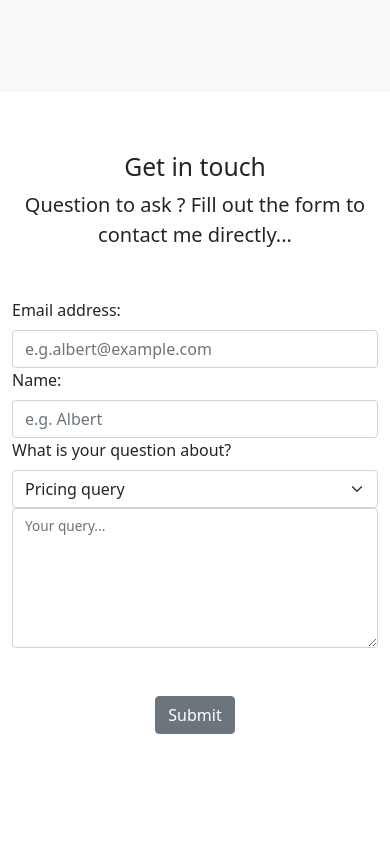
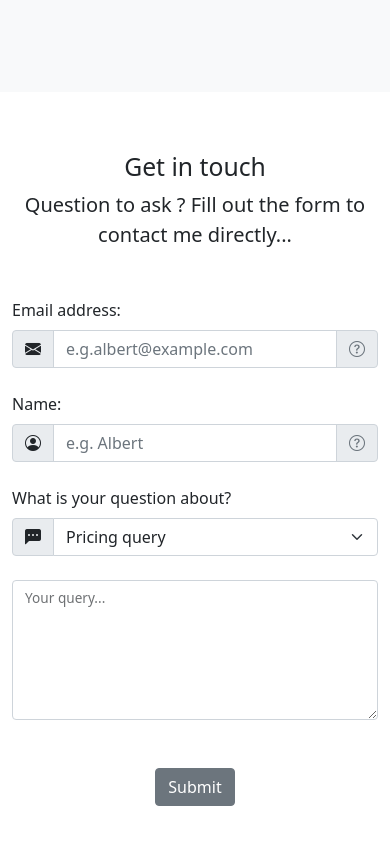
Before and after one commit to johanein/bootstrap-5, a plain HTML site: page imageGrid.html in a window 390 px wide. Shown: the part 4107-4951 px from the top of the page. Drawn offline with nearby package versions, Linux system fonts and the light colour scheme.

Commit message:
input group text and tooltip

```diff
--- a/imageGrid.html
+++ b/imageGrid.html
@@ -84,12 +84,15 @@
               >Buy large</a
             >
           </div>
-          <div class="col-md-5 text-center">
-            <img
-              class="img-fluid d-none d-md-block"
-              src="/Assets/img1.jpg"
-              alt="cover book"
-            />
+          <div class="col-md-5 text-center d-none d-md-block">
+            <!-- tooltip -->
+            <span
+              class="tt"
+              data-bs-placement="bottom"
+              title="Book cover image"
+            >
+              <img class="img-fluid" src="/Assets/img1.jpg" alt="cover book" />
+            </span>
           </div>
         </div>
       </div>
@@ -429,27 +432,62 @@
           <div class="col-lg-6">
             <form>
               <label for="email" class="form-label">Email address:</label>
+              <div class="input-group mb-4">
+                <span class="input-group-text">
+                  <i class="bi bi-envelope-fill"></i>
+                </span>
                 <input
                   type="email"
                   class="form-control"
                   id="email"
                   placeholder="e.g.albert@example.com"
                 />
+                <!-- tooltip -->
+                <span class="input-group-text">
+                  <span
+                    class="tt"
+                    data-bs-placement="bottom"
+                    title="Input your email address"
+                  >
+                    <i class="bi bi-question-circle text-muted"></i>
+                  </span>
+                </span>
+              </div>
               <label for="name" class="form-label">Name:</label>
+              <div class="input-group mb-4">
+                <span class="input-group-text">
+                  <i class="bi bi-person-circle"></i>
+                </span>
                 <input
                   type="text"
                   class="form-control"
                   id="name"
                   placeholder="e.g. Albert"
                 />
+                <!-- tooltip -->
+                <span class="input-group-text">
+                  <span
+                    class="tt"
+                    data-bs-placement="bottom"
+                    title="Input your name"
+                  >
+                    <i class="bi bi-question-circle text-muted"></i>
+                  </span>
+                </span>
+              </div>
               <label for="subject" class="form-label"
                 >What is your question about?</label
               >
+              <div class="input-group mb-4">
+                <span class="input-group-text">
+                  <i class="bi bi-chat-left-dots-fill"></i>
+                </span>
                 <select name="" id="subject" class="form-select">
                   <option value="pricing" selected>Pricing query</option>
                   <option value="content">Content query</option>
                   <option value="other">Other query</option>
                 </select>
+              </div>
               <div class="form-floating mb-4 mb-5">
                 <textarea
                   id="query"
@@ -461,7 +499,6 @@
               <div class="mb-5 text-center">
                 <button type="submit" class="btn btn-secondary">Submit</button>
               </div>
-              <!-- **** next input group **** -->
             </form>
           </div>
         </div>
@@ -472,5 +509,11 @@
       integrity="sha384-gtEjrD/SeCtmISkJkNUaaKMoLD0//ElJ19smozuHV6z3Iehds+3Ulb9Bn9Plx0x4"
       crossorigin="anonymous"
     ></script>
+    <script>
+      const tooltip = document.querySelector(".tt");
+      tooltip.forEach((t) => {
+        new bootstrap.Tooltip(t);
+      });
+    </script>
   </body>
 </html>
```
Lines whose indentation alone changed are shown as unchanged.
